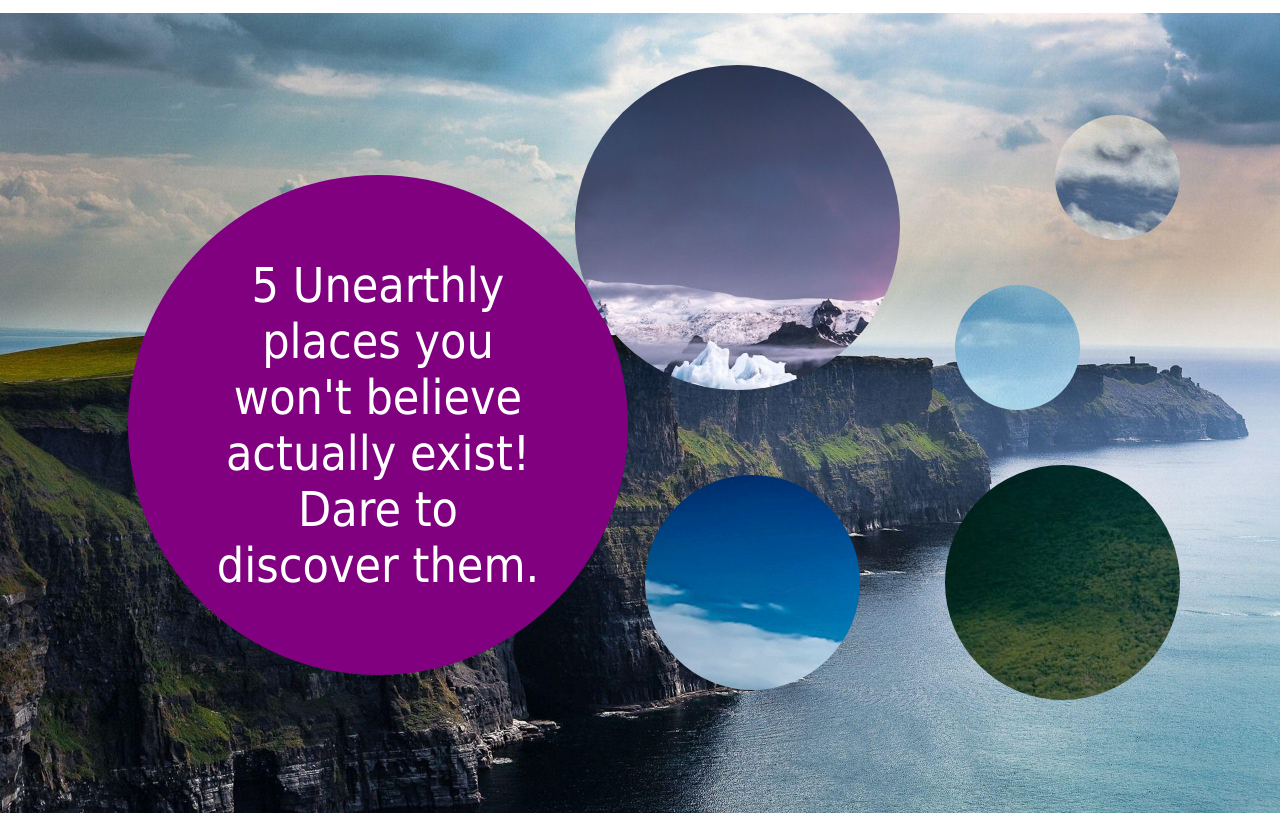
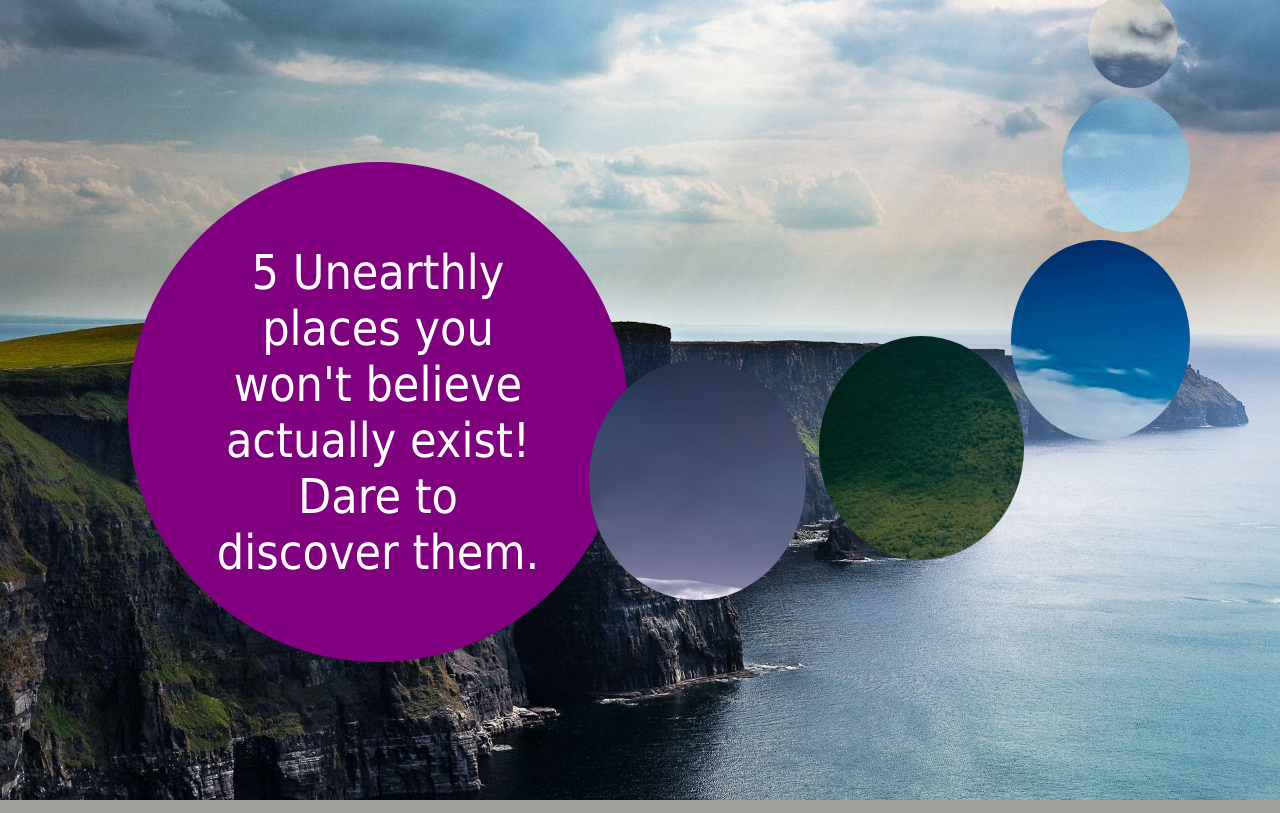
Before and after one commit to SamuelPadillaC/plazees, a Django app: page / in a window 1280 px wide. Shown: the part 1560-2373 px from the top of the page. Run offline with Django 3.2, Linux system fonts and the light colour scheme; data comes from the database, SQL or seed files in the repository; some libraries are stand-ins or nearby versions.

Commit message:
percentages

```diff
--- a/place/static/place/style.css
+++ b/place/static/place/style.css
@@ -73,55 +73,55 @@
 
 #place1 {
     position: absolute;
-    bottom: -1150px;
-    right: 380px;
+    bottom: -170%;
+    right: 37%;
     border-radius: 70%;
-    width: 325px;
-       height: 325px;
+    width: 17%;
+       height: 30%;
     background-image: url('alliceland.jpg');
     cursor: pointer;
 }
 
 #place2 {
     position: absolute;
-    bottom: -1450px;
-    right: 420px;
+    bottom: -150%;
+    right: 7%;
     border-radius: 100%;
-    width: 215px;
-       height: 215px;
+    width: 14%;
+       height: 25%;
     background-image: url('lucerna.jpg');
     cursor: pointer;
 }
 
 #place3 {
     position: absolute;
-    bottom: -1170px;
-    right: 200px;
+    bottom: -124%;
+    right: 7%;
     border-radius: 100%;
-    width: 125px;
-       height: 125px;
+    width: 10%;
+       height: 17%;
     background-image: url('grandcanyon.jpg');
     cursor: pointer;
 }
 
 #place4 {
     position: absolute;
-    bottom: -1460px;
-    right: 100px;
+    bottom: -165%;
+    right: 20%;
     border-radius: 100%;
-    width: 235px;
-       height: 235px;
+    width: 16%;
+       height: 28%;
     background-image: url('pink.jpg');
     cursor: pointer;
 }
 
 #place5 {
     position: absolute;
-    bottom: -1000px;
-    right: 100px;
+    bottom: -106%;
+    right: 8%;
     border-radius: 100%;
-    width: 125px;
-       height: 125px;
+    width: 7%;
+       height: 12%;
     background-image: url('slope.jpg');
     cursor: pointer;
 }
@@ -175,7 +175,7 @@
 /* Set the map height to 90% */
 #map {
     height: 90%;
-    margin: 0% auto 1%;
+    margin: 0% auto 0%;
 }
 /* Map fills entire window */
 html, body {
```
